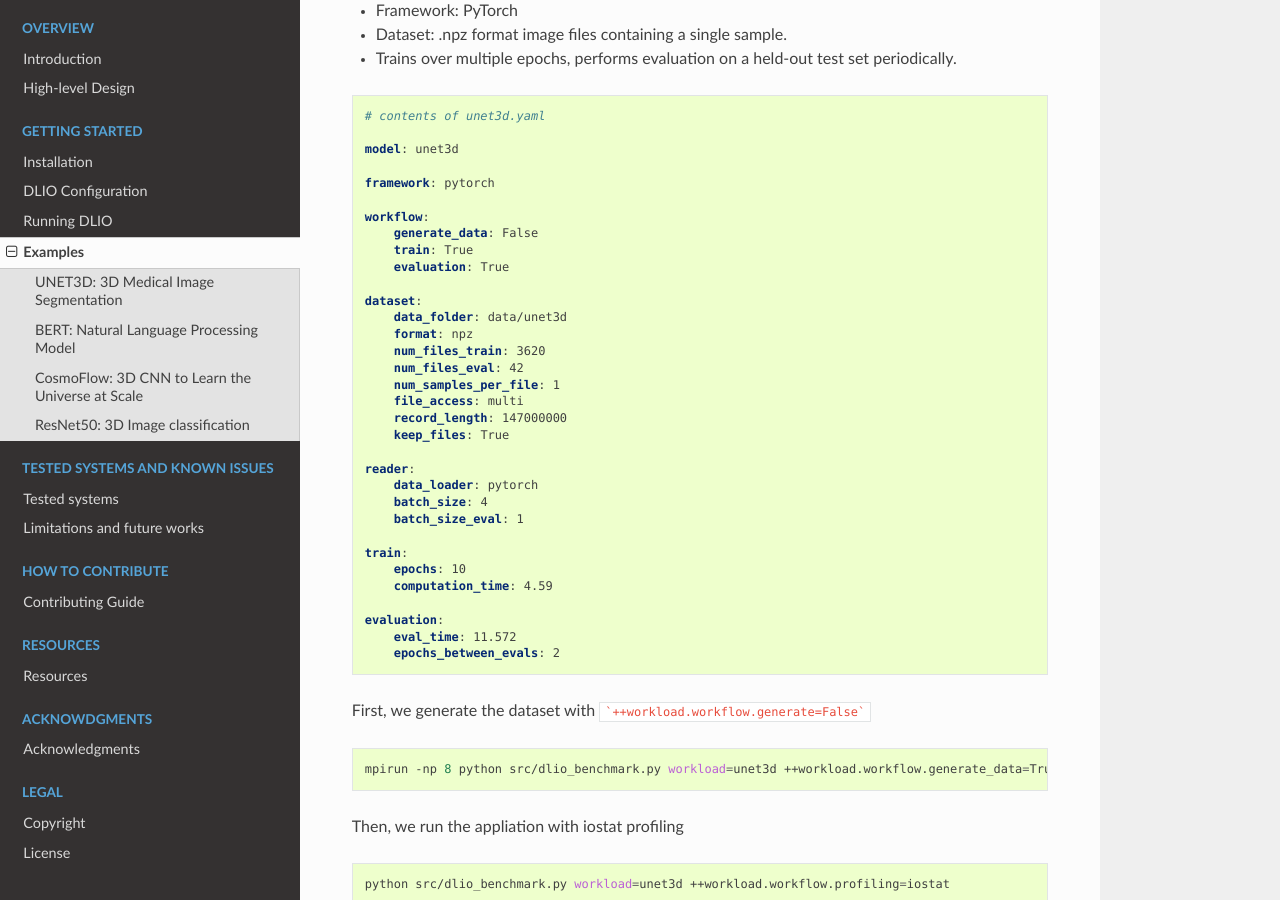
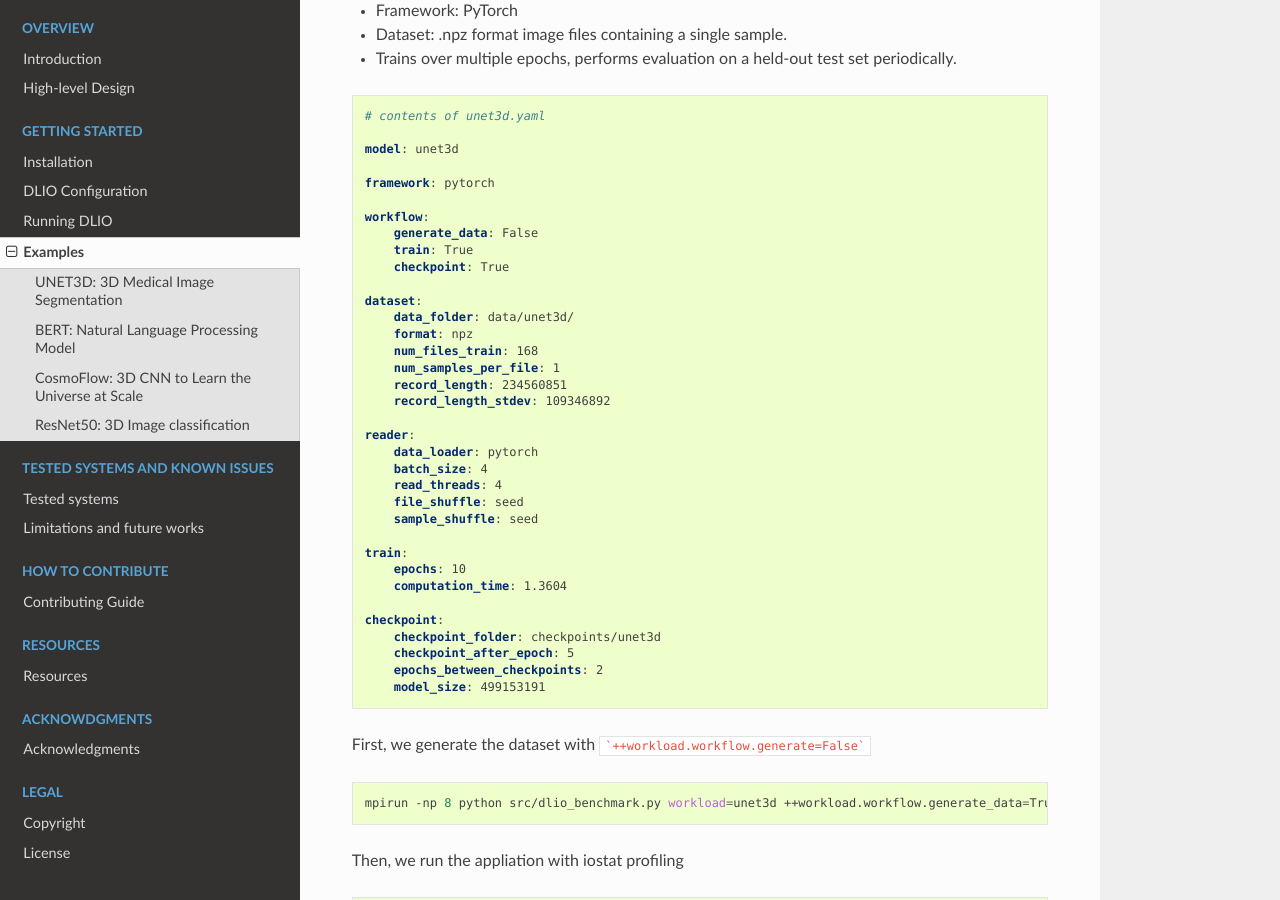
Before and after one commit to argonne-lcf/dlio_benchmark, a Sphinx documentation site: the page built from docs/source/examples.rst, in a window 1280 px wide and 900 px high, scrolled down 361 px. Built offline with Sphinx 7.4.7 and the Read the Docs theme 2.0.0, drawn with Linux system fonts in a browser that asks for light colours; some of the changed text lies outside the part shown.

Commit message:
fixed bugs for zero computation time; also updated docs

````diff
--- a/docs/source/examples.rst
+++ b/docs/source/examples.rst
@@ -21,30 +21,32 @@
     workflow:
         generate_data: False
         train: True
-        evaluation: True
+        checkpoint: True
 
     dataset:
-        data_folder: data/unet3d
+        data_folder: data/unet3d/
         format: npz
-        num_files_train: 3620
-        num_files_eval: 42
+        num_files_train: 168
         num_samples_per_file: 1
-        file_access: multi
-        record_length: 147000000
-        keep_files: True
+        record_length: 234560851
+        record_length_stdev: 109346892
 
     reader:
         data_loader: pytorch
         batch_size: 4
-        batch_size_eval: 1
+        read_threads: 4
+        file_shuffle: seed
+        sample_shuffle: seed
 
     train:
         epochs: 10
-        computation_time: 4.59
+        computation_time: 1.3604
 
-    evaluation:
-        eval_time: 11.572
-        epochs_between_evals: 2
+    checkpoint:
+        checkpoint_folder: checkpoints/unet3d
+        checkpoint_after_epoch: 5
+        epochs_between_checkpoints: 2
+        model_size: 499153191
 
 First, we generate the dataset with ```++workload.workflow.generate=False```
 
@@ -283,24 +285,28 @@
         checkpoint: True
 
     dataset:
-        data_folder: ./data/bert/
+        data_folder: data/bert
         format: tfrecord
         num_files_train: 500
         num_samples_per_file: 313532
-        record-length: 2500
-        batch_size: 48
+        record_length: 2500
+        file_prefix: part
 
     train:
         computation_time: 0.968
         total_training_steps: 5000
 
-    data_reader:
+    reader:
         data_loader: tensorflow
         read_threads: 1
-        computation_threads: 8
+        computation_threads: 1
         transfer_size: 262144
+        batch_size: 48
+        file_shuffle: seed
+        sample_shuffle: seed
 
     checkpoint:
+        checkpoint_folder: checkpoints/bert
         steps_between_checkpoints: 1250
         model_size: 4034713312
 
````
Also changed, not shown: README.md (+30 -30 lines), 3 other files.
